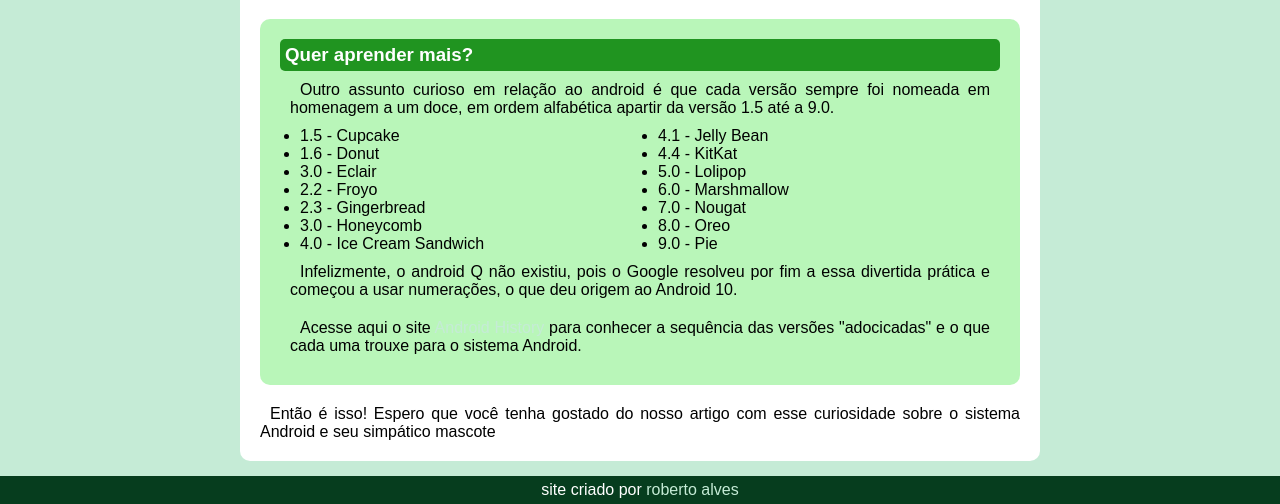
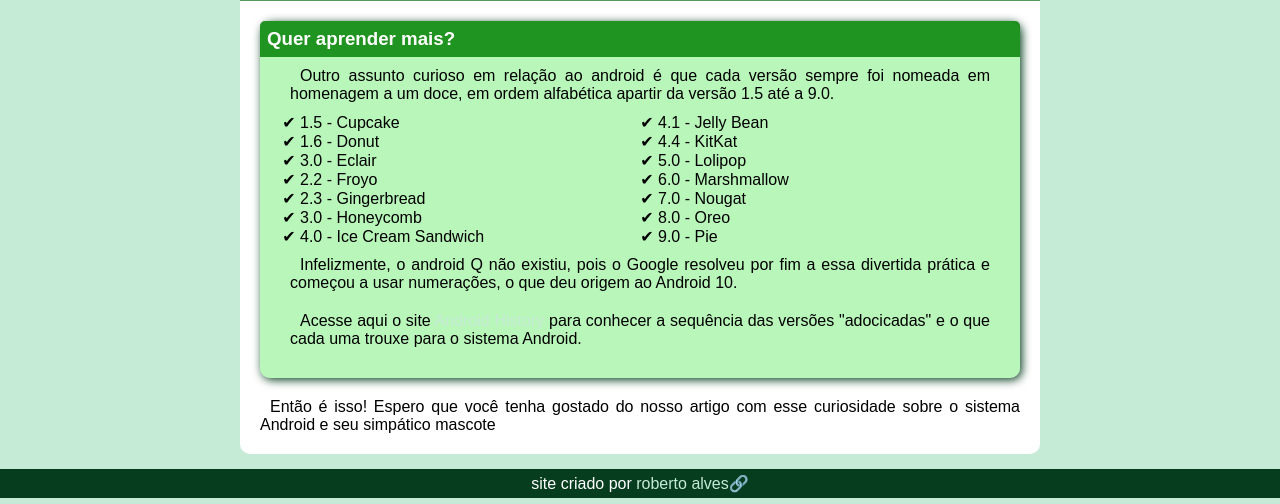
Before and after one commit to robertoalvs/new-revis-o-html-css3, a PHP site: page / in a window 1280 px wide. Shown: the part 1801-2305 px from the top of the page. Run offline with PHP 8.4, Linux system fonts and the light colour scheme.

Commit message:
atualizado

```diff
--- a/modulo2/desafio10/estilos/style.css
+++ b/modulo2/desafio10/estilos/style.css
@@ -245,6 +245,11 @@ a {
     color: #c5ebd6;
 }
 
+.externo::after {
+
+    content: '\1F517';
+}
+
 a:hover {
 
     color: #063d1e;
@@ -348,20 +353,24 @@ aside {
     height: 70%;
     border-radius: 10px;
     padding: 20px;
+    box-shadow: 2px 2px 10px var(--cor05);
 }
 
 .sessao4 > h3 {
 
     background-color: rgba(0, 128, 0, 0.829);
-    border-radius: 5px;
-    padding: 5px;
+    border-radius: 5px 5px 0px 0px;
+    padding: 7px;
     color: white;
+    margin: -20px -20px 0px -20px;
 }
 
 .menu-lateral > ul {
     padding-left: 20px;
     margin: auto;
     columns: 2;
+    list-style-type: '\2714\00A0';
+    /* \00A0 deixa um epaço */
 }
 
 aside > section > p {
--- a/modulo2/desafio10/index.html
+++ b/modulo2/desafio10/index.html
@@ -87,7 +87,7 @@
 
                     <h2>A Primeira Versão</h2>
 
-                    <p>A primeira tentativa de criar um mascote surgiu em 2007 e veio de um desenvolvedor chamado <a href="https://androidcommunity.com/dan-morrill-shows-us-the-android-mascot-that-almost-was-20130103/" target="_blank">Dan morril</a>. Ele conta que abriu o <a href=""><a href="https://inkscape.org/pt-br/" target="_blank">Inkscape</a></a> (software livre para vetorização de imagens) e criou sua própria versão de robó. O objetivo era apenas personalizar o sitema apenas para a sua equipe, não existia nenhuma solicitação da empresa para a criação de um mascote.</p>
+                    <p>A primeira tentativa de criar um mascote surgiu em 2007 e veio de um desenvolvedor chamado <a class="externo" href="https://androidcommunity.com/dan-morrill-shows-us-the-android-mascot-that-almost-was-20130103/" target="_blank">Dan morril</a>. Ele conta que abriu o <a href=""><a class="externo" href="https://inkscape.org/pt-br/" target="_blank">Inkscape</a></a> (software livre para vetorização de imagens) e criou sua própria versão de robó. O objetivo era apenas personalizar o sitema apenas para a sua equipe, não existia nenhuma solicitação da empresa para a criação de um mascote.</p>
 
                     <picture>
 
@@ -106,7 +106,7 @@
 
                     <h2>Surge um novo mascote</h2>
 
-                    <p class="paragrafo">A ideia de ter um mascote foi amadurecido e a missão foi passada para um profissional da área. A ilustradora Russa <a href="https://www.instagram.com/creativeblok/" target="_blank">Irina Blok</a>, também funcionária do Google, ficou com a missão de representar o pequeno robô de uma maneira mais agradável.</p>
+                    <p class="paragrafo">A ideia de ter um mascote foi amadurecido e a missão foi passada para um profissional da área. A ilustradora Russa <a class="externo" href="https://www.instagram.com/creativeblok/" target="_blank">Irina Blok</a>, também funcionária do Google, ficou com a missão de representar o pequeno robô de uma maneira mais agradável.</p>
 
                     <picture>
                         <source media="(max-width: 650px)" srcset="../desafio10/imagens/irina-blok-pq.jpg">
@@ -174,7 +174,7 @@
 
         <footer>
 
-            Site criado por <a href="https://www.youtube.com/channel/UC8y37FJEPs6bQE-7TtE9Ixw" target="_blank">Roberto Alves</a>
+            Site criado por <a class="externo" href="https://www.youtube.com/channel/UC8y37FJEPs6bQE-7TtE9Ixw" target="_blank">Roberto Alves</a>
 
         </footer>
 </body>
```
